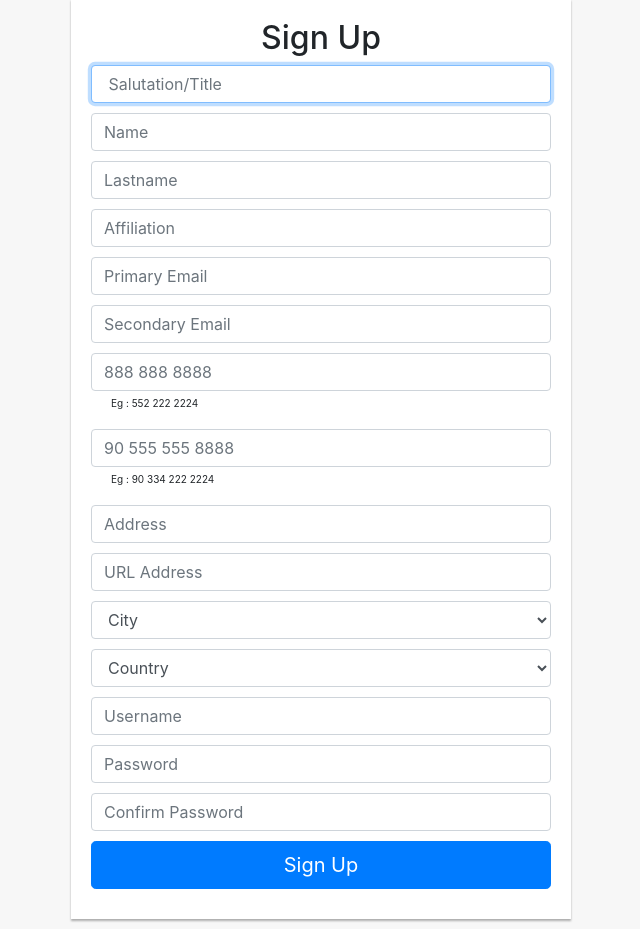
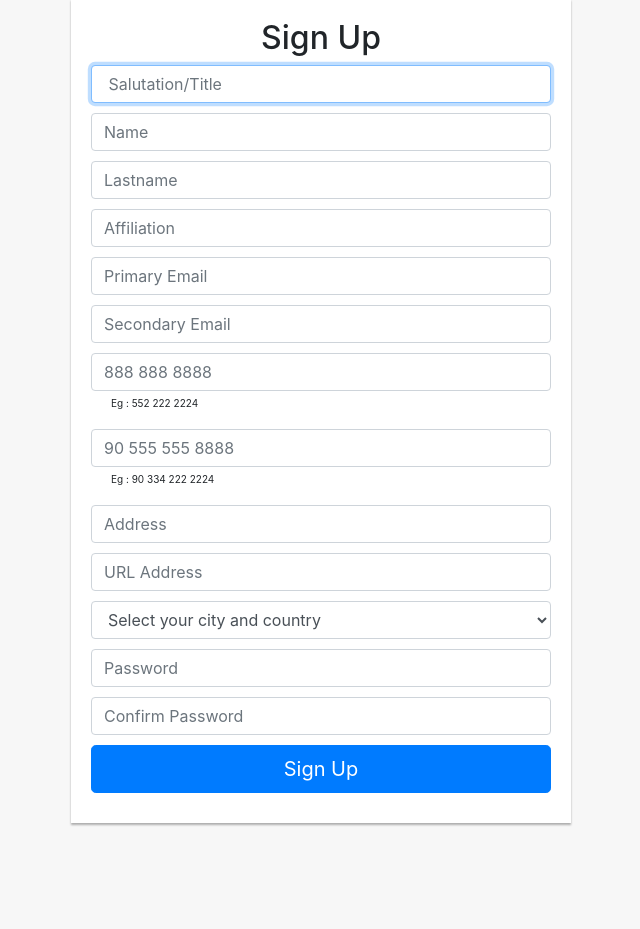
Before and after one commit to ibahadiraltun/Bil372_Odev2_2, a Flask app: template templates/signup.html in a window 1280 px wide. Shown: the part 31-960 px from the top of the page, without its empty margins (319-959 px from the left). After the commit the page ends 857 px from the top, so only its background shows below. Run offline with Flask 2, Linux system fonts and the light colour scheme; the template is opened without the code that fills it: most values are stand-ins (such as "Sample title", 1, 10 or a date in 2020); parts of the project's set-up code (start-up, migrations or seed data) failed here and were passed over; some libraries are stand-ins or nearby versions.

Commit message:
added back-end to signup, some controls will be added

```diff
--- a/app.py
+++ b/app.py
@@ -1,19 +1,54 @@
-from flask import Flask, render_template
+from flask import Flask, render_template,request, redirect, url_for
 from flask_sqlalchemy import SQLAlchemy
+#from sqlalchemy.ext.automap import automap_base
+#from sqlalchemy import create_engine
+from sqlalchemy.orm import Session
 import psycopg2
+from datetime import datetime
 
 app = Flask(__name__)
+
 app.config['SQLALCHEMY_DATABASE_URI'] = 'postgresql://postgres:test@localhost/HW2'
+#engine = create_engine("postgresql+psycopg2://postgres:test@localhost/HW2")
 db=SQLAlchemy(app)
-
+#Base = automap_base()
+#Base.prepare(engine, reflect=True)
+session =Session(db.engine)
+City = db.Table('city', db.metadata, autoload=True, autoload_with=db.engine)
+User = db.Table('usersinfo', db.metadata, autoload=True, autoload_with=db.engine)
+#city = Base.classes.city
 
 @app.route('/')
 def login():
    return render_template('login.html')
 
-@app.route('/signup')
+
+#checkings will be added, it is just a structure.
+@app.route('/signup', methods=['POST', 'GET'])
 def signup():
-   return render_template('signup.html')
+   if request.method == 'POST':
+      title=request.form['title']
+      name=request.form['name']
+      lastname=request.form['lastname']
+      affiliation=request.form['affiliation']
+      p_email=request.form['p_email']
+      s_email=request.form['s_email']
+      phone=request.form['phone']
+      fax=request.form['fax']
+      address=request.form['address']
+      url=request.form['URL']
+      city_country=request.form['city']
+      tmp = city_country.split("-")
+      city=tmp[0].strip()
+      country=tmp[1].strip()
+      password=request.form['password']
+      confirmpassword=request.form['confirmpassword']
+      dt = datetime.utcnow()
+      new_user= User.insert().values(title=title, name=name, lname=lastname,affiliation=affiliation,primary_email=p_email,secondary_email=s_email,password=password,phone=phone,fax=fax,address=address,url=url,city=city,country=country,date=dt,status=0)
+      db.engine.connect().execute(new_user)
+      return redirect(url_for('login'))
+   else:
+      return render_template('signup.html', cities = session.query(City).all() )
 
 if __name__ == '__main__':
    app.run(debug = True)
--- a/sql_queries.txt
+++ b/sql_queries.txt
@@ -90,3 +90,5 @@ INSERT INTO public.country(
 INSERT INTO public.city(
 	city_name, country_code)
 	VALUES ('ANKARA', 'TUR'),('ISTANBUL', 'TUR'),('IZMIR', 'TUR'),('NEW YORK', 'USA');
+
+INSERT INTO public.usersinfo (authenticationid, title, name, lname, affiliation, primary_email, secondary_email, password, phone, fax, url, address, city, country, date, status) VALUES (4, 'Prof', 'Ahmet', 'Akan', '--', 'ahmetakan@gmail.com', 'ahmetakan2@gmail.com', '12345', '888 888 8888', '22 222 222 2222', 'ahmetakan.com.tr', 'TOBB', 'NEW YORK', 'USA', '2020-11-29 20:20:00.848129', 0);
--- a/templates/signup.html
+++ b/templates/signup.html
@@ -44,7 +44,7 @@ body{
         <div class="form-group">
             <input type="text" class="form-control" name="lastname" placeholder="Lastname" required="required" >
         </div>
-        <!-- ?????????????????-->
+
         <div class="form-group">
             <input type="text" class="form-control" name="affiliation" placeholder="Affiliation" required="required" >
         </div>
@@ -65,7 +65,7 @@ body{
         </div>
 
         <div class="form-group">
-            <input type="text" class="form-control" name="adress" placeholder="Address" required="required" >
+            <input type="text" class="form-control" name="address" placeholder="Address" required="required" >
         </div>
 
         <div class="form-group">
@@ -73,28 +73,24 @@ body{
         </div>
 
 
-        <!-- City and county parts will be edited-->
         <div class="form-group">
             <select class="form-control" name="city"  required="required" >
-                <option disabled selected>City</option>
-                <option>Ankara</option>
-            </select>
-        </div>
-        <div class="form-group">
-            <select class="form-control" name="country"  required="required" >
-                <option disabled selected>Country</option>
-                <option>Turkey</option>
+                <option disabled selected>Select your city and country</option>
+                {% for city in cities %}
+                    <option >{{ city.city_name }} - {{city.country_code}}</option>
+                {% endfor %}
             </select>
         </div>
 
-        <div class="form-group">
+
+        <!-- <div class="form-group">
             <input type="text" class="form-control" name="username" placeholder="Username" required="required" >
-        </div>
+        </div> -->
         <div class="form-group">
             <input type="password" class="form-control" name="password" placeholder="Password" minlength="4" required="required" >
         </div>
         <div class="form-group">
-            <input type="password" class="form-control" name="repassword" placeholder="Confirm Password" required="required">
+            <input type="password" class="form-control" name="confirmpassword" placeholder="Confirm Password" required="required">
         </div>
         <div class="form-group">
             <button type="submit" name="submit" class="btn btn-lg btn-primary btn-block">Sign Up</button>
```
